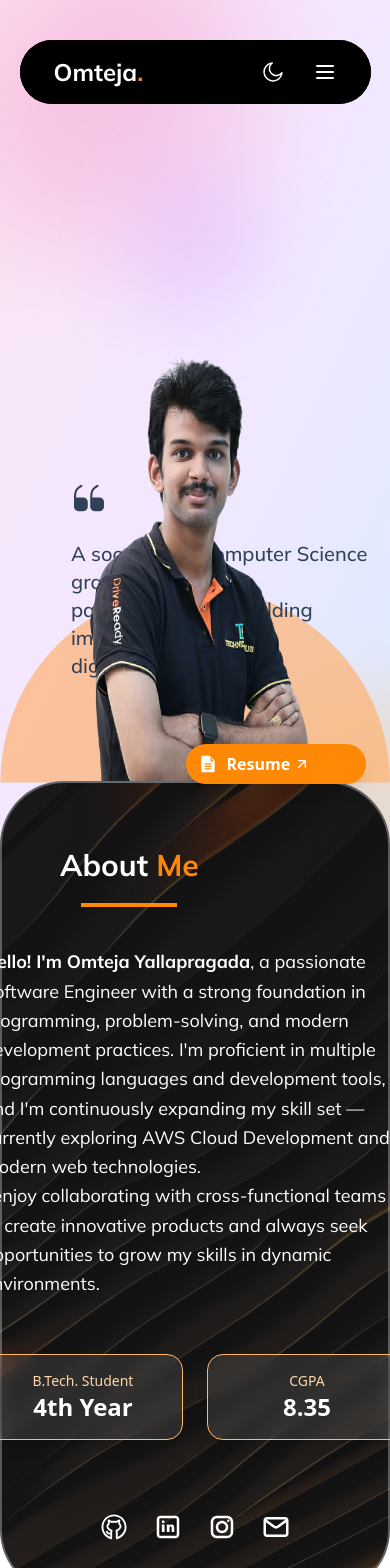
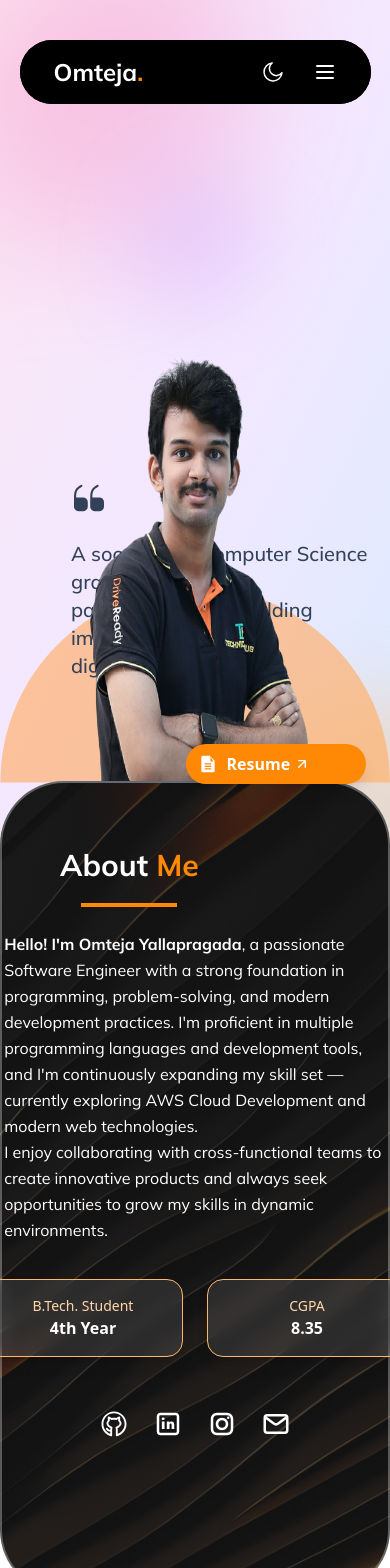
Before and after one commit to omteja04/nameisomteja, a React (Vite) app: page / in a window 390 px wide. Shown: the top 1568 px of the page. Built offline with nearby package versions, Linux system fonts and the light colour scheme.

Commit message:
patchWorks

```diff
--- a/src/components/About.jsx
+++ b/src/components/About.jsx
@@ -66,10 +66,10 @@ const About = () => {
                         </div>
                     </div>
 
-                    <div className="w-full flex justify-center items-center px-4 py-10">
-                        <div className="flex flex-col flex-wrap items-center justify-center text-white gap-10">
+                    <div className="w-full flex justify-center items-center px-4 md:py-10 py-6">
+                        <div className="flex flex-col flex-wrap items-center justify-center text-white md:gap-10 gap-5">
                             <motion.p
-                                className="max-w-3xl text-lg font-mulish leading-relaxed"
+                                className="max-w-3xl w-9/10 md:text-lg font-mulish leading-relaxed text-base"
                                 initial={{ opacity: 0, y: 40 }}
                                 whileInView={{ opacity: 1, y: 0 }}
                                 transition={{ duration: 0.6, delay: 0.3 }}
@@ -100,24 +100,28 @@ const About = () => {
                                     {
                                         title: "CGPA",
                                         subtitle: "8.35",
-                                        delay: 0.5,
+                                        delay: 0.2,
                                     },
                                 ].map((item, index) => (
                                     <motion.div
                                         key={index}
-                                        className="bg-white/10 backdrop-blur-sm text-white px-6 py-4 rounded-2xl shadow-lg border border-orange-300 min-w-[200px] text-center"
+                                        className="bg-white/10 backdrop-blur-sm text-white md:px-6 py-4  rounded-2xl shadow-lg border border-orange-300 min-w-[200px] text-center"
                                         initial={{ opacity: 0, y: 30 }}
                                         whileInView={{ opacity: 1, y: 0 }}
+                                        whileHover={{
+                                            scale: 1.05,
+                                            duration: 0.2,
+                                        }}
                                         transition={{
                                             duration: 0.5,
                                             delay: item.delay,
                                         }}
                                         viewport={{ once: true }}
                                     >
-                                        <div className="text-sm text-orange-200 font-medium">
+                                        <div className="md:text-sm text-sm text-orange-200 font-medium">
                                             {item.title}
                                         </div>
-                                        <div className="text-2xl font-bold">
+                                        <div className="md:text-2xl text-base font-bold">
                                             {item.subtitle}
                                         </div>
                                     </motion.div>
--- a/src/components/Home.jsx
+++ b/src/components/Home.jsx
@@ -3,9 +3,12 @@ import { Typewriter } from "react-simple-typewriter";
 // eslint-disable-next-line no-unused-vars
 import { motion } from "framer-motion";
 import omteja from "../assets/omteja.png";
-import popupImg from "../assets/popupImg.png";
+import popupImgLight from "../assets/popupImgLight.svg";
+import popupImgDark from "../assets/popupImgDark.svg";
+import { useTheme } from "../context/ThemeContext";
 
 const Home = () => {
+    const { isDarkMode } = useTheme();
     const [showPopup, setShowPopup] = useState(false);
     useEffect(() => {
         const handleScroll = () => {
@@ -156,7 +159,7 @@ const Home = () => {
                 {/* Profile Image Section */}
                 <section className="relative w-full h-[300px] select-none">
                     {/* Background SVG */}
-                    <div className="absolute inset-0 z-0">
+                    <div className="absolute inset-0 z-0 text-[#FEB273] dark:text-orange-300">
                         <svg
                             className="opacity-70"
                             width="100%"
@@ -167,7 +170,7 @@ const Home = () => {
                         >
                             <path
                                 d="M812.673 406C542.08 406 271.487 406 0.894409 406C0.894409 181.833 182.617 0.110565 406.784 0.110565C630.95 0.110565 812.673 181.833 812.673 406Z"
-                                fill="#FEB273"
+                                fill="currentColor"
                             />
                         </svg>
                     </div>
@@ -179,7 +182,7 @@ const Home = () => {
                         className={`absolute -bottom-[300px] left-[680px] transform -translate-x-1/2 w-[620px] h-[860px] transition-all duration-150 ease-in-out ${showPopup ? 'opacity-100 translate-y-0' : 'opacity-0 translate-y-70'} z-0`}
                     /> */}
                     <motion.img
-                        src={popupImg}
+                        src={isDarkMode ? popupImgDark : popupImgLight}
                         alt="Popup visual"
                         className="absolute -bottom-[300px] left-[680px] transform -translate-x-1/2 w-[620px] h-[860px] z-0"
                         initial={{ opacity: 0, y: 70 }}
--- a/src/components/Skills.jsx
+++ b/src/components/Skills.jsx
@@ -110,7 +110,7 @@ const Skills = () => {
                     />
                 </div>
 
-                <div className="flex flex-col gap-12 pt-16 px-6 md:px-0">
+                <div className="flex flex-col gap-12 pt-16 px-6">
                     {/* Repeat for each section */}
                     <div>
                         <div className="flex items-center gap-3">
--- a/src/index.css
+++ b/src/index.css
@@ -12,5 +12,6 @@
 
 html {
     scroll-behavior: smooth;
+    transition: ease all 1s;
 
 }
```
Also changed, not shown: src/assets/popupImgDark.svg (added), src/assets/popupImgLight.svg (renamed from src/assets/popupImg.svg).
